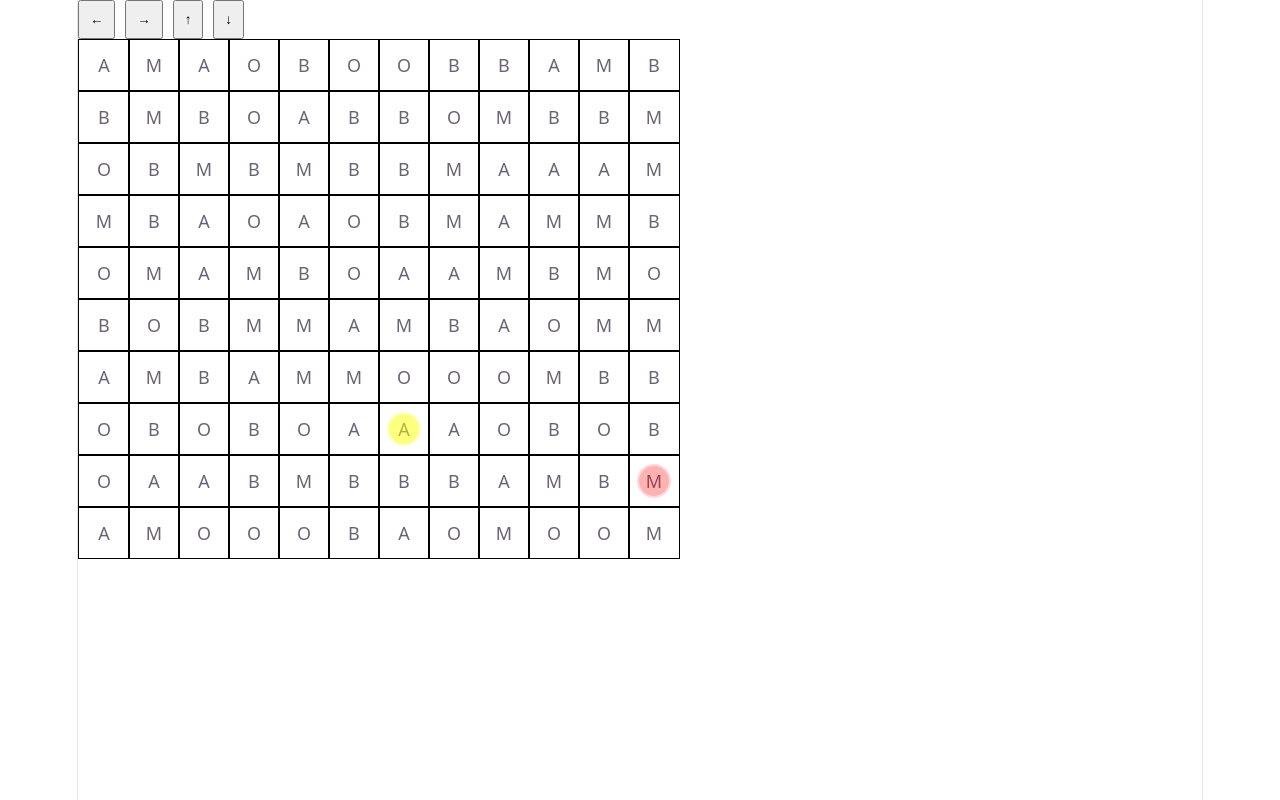
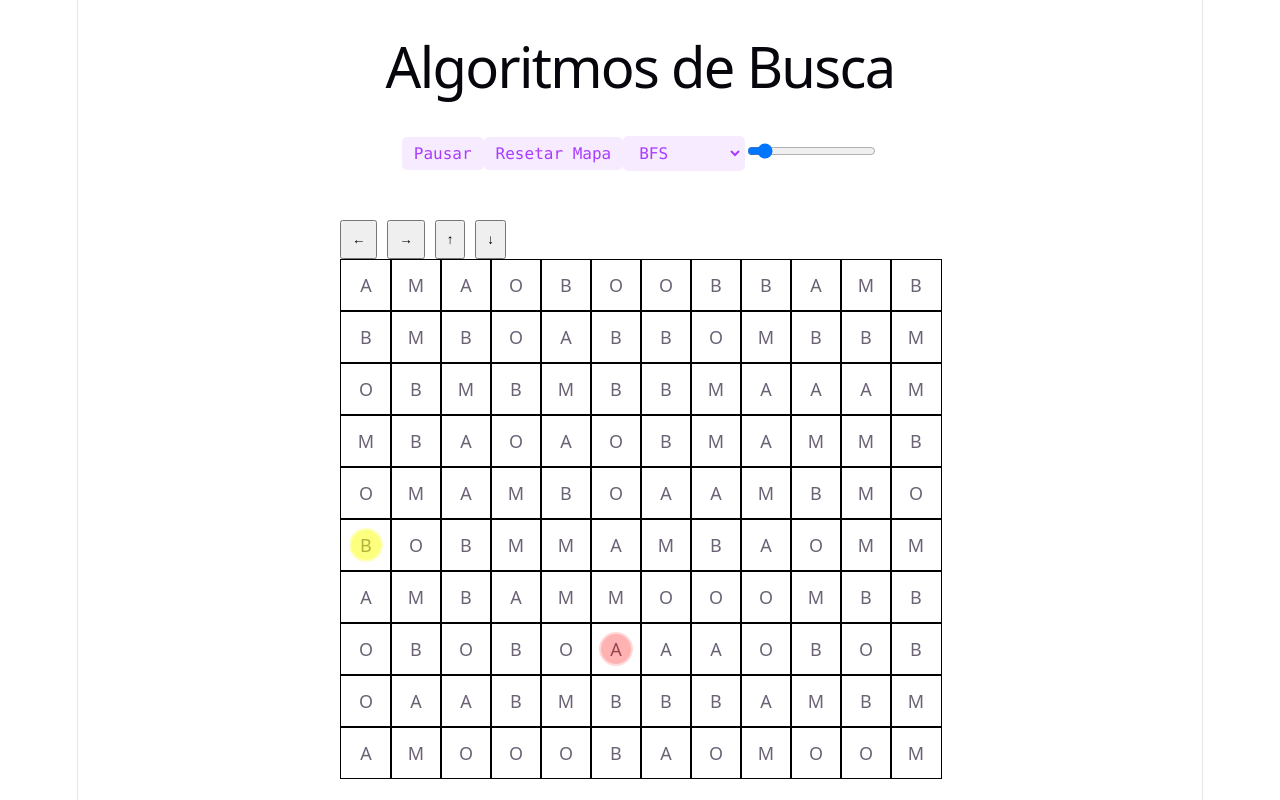
Before and after one commit to Ypisds/projeto-busca, a React (Vite) app: page / in a window 1280 px wide. Built offline with nearby package versions, Linux system fonts and the light colour scheme.

Commit message:
Finalizando implementação da interface e motor de animação

```diff
--- a/src/App.tsx
+++ b/src/App.tsx
@@ -1,12 +1,59 @@
 import './App.css'
 import { Grid } from './component/Grid'
+import { useState } from 'react'
 
 function App() {
+  // estados de controle = pausa, qual algoritmo e velocidade
+  const [isPaused, setIsPaused] = useState(false);
+  const [algoritmo, setAlgoritmo] = useState("BFS");
+  const [velocidade, setVelocidade] = useState(100);
 
   return (
-    <>
-      <Grid rows={10} columns={12}/>
-    </>
+    <div id="center">
+      <h1>Algoritmos de Busca</h1>
+
+      {/* controle dos botoes */}
+      <div className="buttons_container">
+        <button className="counter" onClick={() => setIsPaused(!isPaused)}>
+          {isPaused ? "Retomar" : "Pausar"}
+        </button>
+
+        <button className="counter" onClick={() => window.location.reload()}>
+          Resetar Mapa
+        </button>
+
+        <select
+          className="counter"
+          value={algoritmo}
+          onChange={(e) => setAlgoritmo(e.target.value)}
+        >
+          <option value="BFS">BFS</option>
+          <option value="DFS">DFS</option>
+          <option value="Dijkstra">Dijkstra</option>
+          <option value="A*">A*</option>
+        </select>
+
+        {/* dinamica da velocidade */}
+        <input
+          type="range"
+          min="10"
+          max="1000"
+          value={velocidade}
+          onChange={(e) => setVelocidade(Number(e.target.value))}
+        />
+      </div>
+
+      <div className="hero">
+        {/* variaveis de controle nas props da grid */}
+        <Grid
+          rows={10}
+          columns={12}
+          isPaused={isPaused}
+          algoritmo={algoritmo}
+          velocidade={velocidade}
+        />
+      </div>
+    </div>
   )
 }
 
--- a/src/component/Grid/index.tsx
+++ b/src/component/Grid/index.tsx
@@ -2,30 +2,28 @@ import styles from './styles.module.css'
 import { Tile } from '../Tile'
 import { type TerrainDifficulty } from '../../types/TerrainDifficulty'
 import { type Position } from '../../types/Position'
-import { useState } from 'react'
+import { useState, useEffect } from 'react'
 import { generateGrid } from '../../utils/grid'
-import { useEffect } from 'react'
 import { Agent } from '../Agent'
 import { generateAgentPosition, moveDown, moveLeft, moveRight, moveUp } from '../../utils/agent'
 import { Food } from '../Food'
 import { generateFoodPosition } from '../../utils/food'
 
-interface GridProps{
+interface GridProps {
     rows: number
     columns: number
+    isPaused: boolean
+    algoritmo: string
+    velocidade: number
 }
 
-export function Grid({rows, columns}: GridProps){
+export function Grid({ rows, columns, isPaused, algoritmo, velocidade }: GridProps) {
     const [grid, setGrid] = useState<TerrainDifficulty[][]>(generateGrid(rows, columns))
     const [agentPosition, setAgentPosition] = useState<Position>(generateAgentPosition(rows, columns, grid))
     const [foodPosition, setFoodPosition] = useState<Position>(generateFoodPosition(rows, columns, grid, agentPosition))
-
-    // Sempre que for alterado o as linhas e colunas, refaz o grid e spawna o agente e a comida
     useEffect(() => {
         const newGrid = generateGrid(rows, columns);
-
         const newAgentPosition = generateAgentPosition(rows, columns, newGrid);
-
         const newFoodPosition = generateFoodPosition(rows, columns, newGrid, newAgentPosition)
 
         setGrid(newGrid);
@@ -33,39 +31,62 @@ export function Grid({rows, columns}: GridProps){
         setFoodPosition(newFoodPosition)
     }, [rows, columns]);
 
+    // o agente "come" a comida e gera uma nova
+    useEffect(() => {
+        if (agentPosition.x === foodPosition.x && agentPosition.y === foodPosition.y) {
+            console.log(`Objetivo atingido com o algoritmo: ${algoritmo}`);
 
+            // cria uma nova posicao para a comida
+            const newFood = generateFoodPosition(rows, columns, grid, agentPosition);
+            setFoodPosition(newFood);
+        }
+    }, [agentPosition, foodPosition, rows, columns, grid, algoritmo]);
 
-    function handleMoveLeft(){
+    // automatizando o movimento do agente
+    useEffect(() => {
+        if (isPaused) return;
+        if (agentPosition.x === foodPosition.x && agentPosition.y === foodPosition.y) return;
+
+        const linhaAtual = grid[agentPosition.y];
+        if (!linhaAtual) return;
+
+        const valorCelula = linhaAtual[agentPosition.x];
+        const custoTerreno = typeof valorCelula === 'number' ? valorCelula : 1;
+        const delayReal = Number(velocidade) * (custoTerreno > 0 ? custoTerreno : 1);
+
+        const timer = setInterval(() => {
+            if (agentPosition.x < foodPosition.x) handleMoveRight();
+            else if (agentPosition.x > foodPosition.x) handleMoveLeft();
+            else if (agentPosition.y < foodPosition.y) handleMoveDown();
+            else if (agentPosition.y > foodPosition.y) handleMoveUp();
+        }, delayReal);
+
+        return () => clearInterval(timer);
+    }, [isPaused, agentPosition, foodPosition, velocidade, grid]);
+
+    function handleMoveLeft() {
         setAgentPosition(prev => moveLeft(prev, grid))
     }
 
-    function handleMoveRight(){
+    function handleMoveRight() {
         setAgentPosition(prev => moveRight(columns, prev, grid))
     }
 
-    function handleMoveUp(){
+    function handleMoveUp() {
         setAgentPosition(prev => moveUp(prev, grid))
     }
 
-    function handleMoveDown(){
+    function handleMoveDown() {
         setAgentPosition(prev => moveDown(rows, prev, grid))
     }
 
     return (
         <>
             <div className={styles.buttons_container}>
-                <button className={styles.buttom} onClick={handleMoveLeft}>
-                    ←
-                </button>
-                <button className={styles.buttom} onClick={handleMoveRight}>
-                    →
-                </button>
-                <button className={styles.buttom} onClick={handleMoveUp}>
-                    ↑
-                </button>
-                <button className={styles.buttom} onClick={handleMoveDown}>
-                    ↓
-                </button>
+                <button className={styles.buttom} onClick={handleMoveLeft}> ← </button>
+                <button className={styles.buttom} onClick={handleMoveRight}> → </button>
+                <button className={styles.buttom} onClick={handleMoveUp}> ↑ </button>
+                <button className={styles.buttom} onClick={handleMoveDown}> ↓ </button>
             </div>
             <div
                 className={styles.row}
@@ -75,13 +96,14 @@ export function Grid({rows, columns}: GridProps){
                 } as React.CSSProperties}
             >
                 {
-                grid.map((row, y)=>(
+                    grid.map((row, y) => (
                         row.map((cell, x) => (
                             <Tile tipo={cell} key={`cell-${x}-${y}`}>
                                 {agentPosition.y === y && agentPosition.x === x && <Agent />}
                                 {foodPosition.y === y && foodPosition.x === x && <Food />}
                             </Tile>
-                    ))))
+                        ))
+                    ))
                 }
             </div>
         </>
```
Lines whose indentation alone changed are shown as unchanged.
